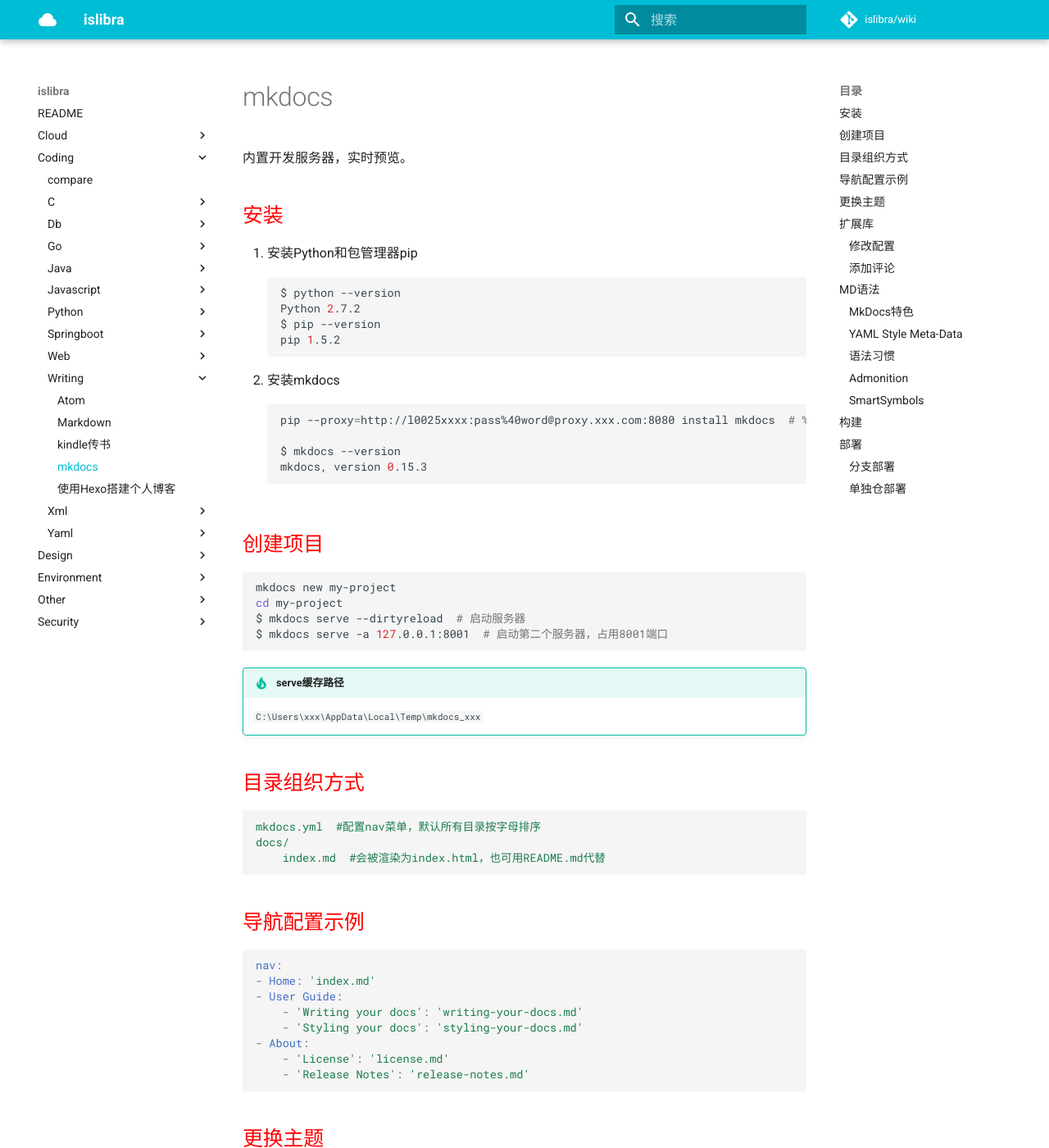
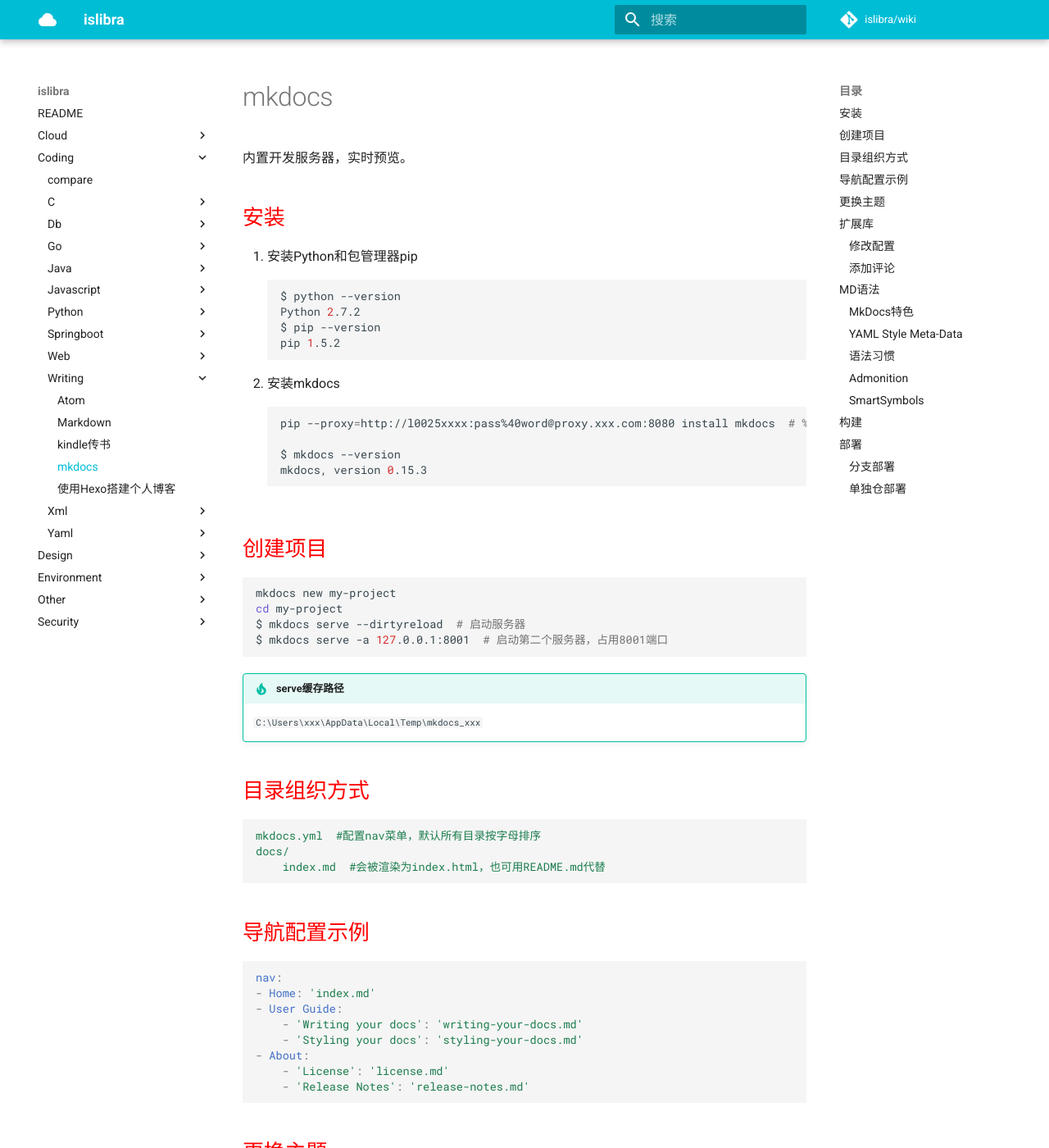
Before and after one commit to islibra/wiki, an MkDocs documentation site: the page built from docs/coding/writing/mkdocs.md, in a window 1280 px wide and 1400 px high. Shown: the whole window at 82% size. Built offline with MkDocs 1.6.1 and Material for MkDocs 9.7.7, drawn with Linux system fonts in a browser that asks for light colours; comment, search, counter and statistics services are not loaded.

Commit message:
Update extra.css

```diff
--- a/docs/stylesheets/extra.css
+++ b/docs/stylesheets/extra.css
@@ -1,9 +1,21 @@
 h2 {
-  color: red;
+    color: red;
+}
+.md-typeset h2 {
+    font-size: 1.3rem;
 }
 h3 {
-  color: orange;
+    color: orange;
+}
+.md-typeset h3 {
+    font-size: 1.15rem;
 }
 h4 {
-  color: brown;
+    color: brown;
 }
+.md-typeset h4 {
+    font-size: 1rem;
+}
+.md-typeset h5, .md-typeset h6 {
+    font-size: .8rem;
+}
```
